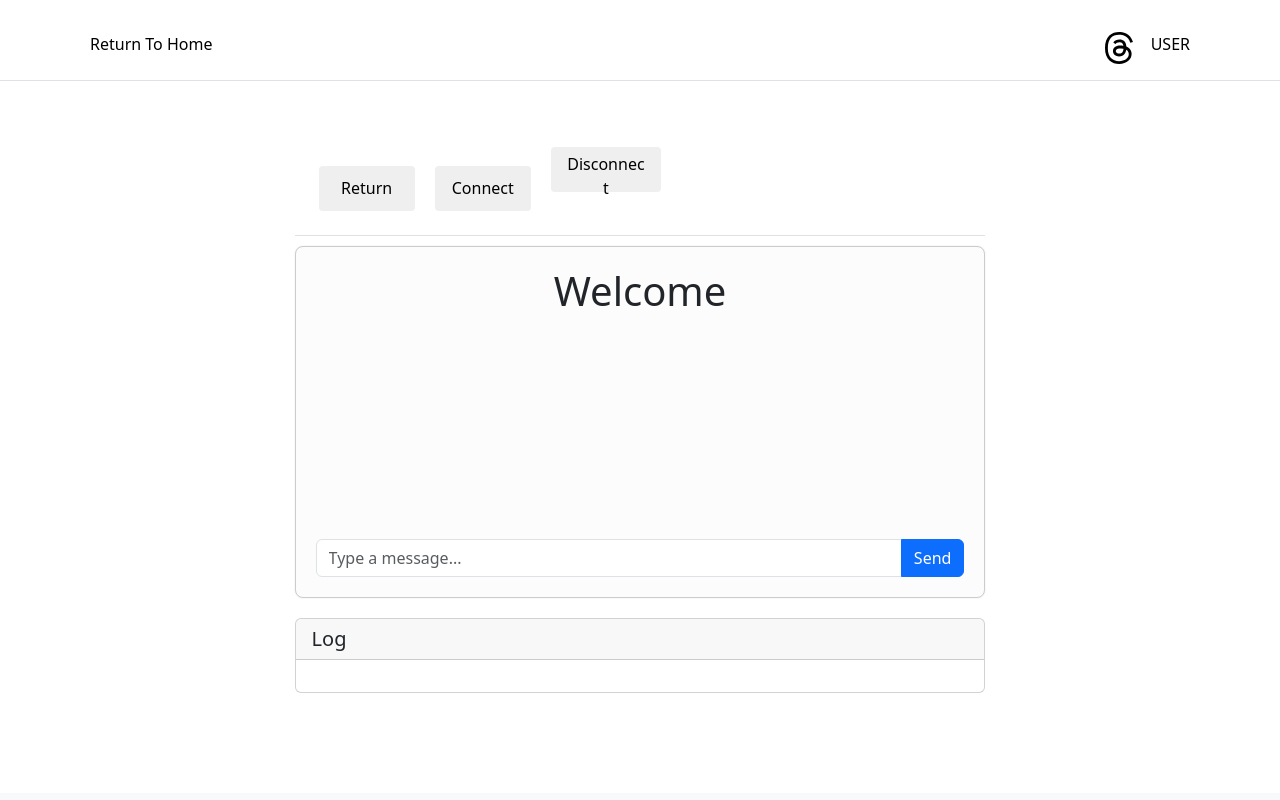
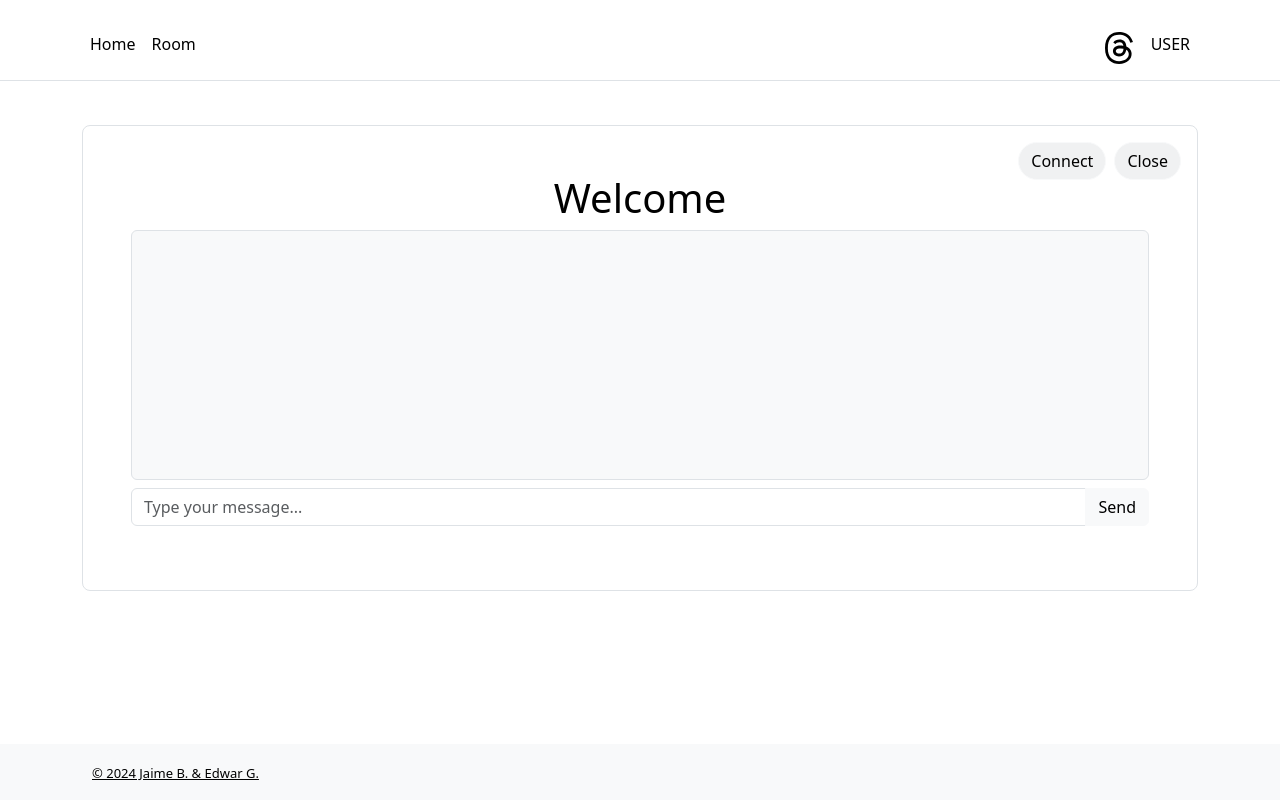
Before and after one commit to YERCKEN/PARCIAL-2-HPAIV-ChatWebsockets, a Django app: template chat/templates/chatroom.html in a window 1280 px wide. Run offline with Django 3.2, Linux system fonts and the light colour scheme; the template is opened without the code that fills it, so the values that code supplies are empty; some libraries are stand-ins or nearby versions.

Commit message:
update welcome

```diff
--- a/chat/templates/chatroom.html
+++ b/chat/templates/chatroom.html
@@ -67,10 +67,16 @@
     <nav class="py-2 border-bottom">
       <div class="container d-flex flex-wrap">
         <ul class="nav me-auto">
+
           <li class="nav-item"><a href="/"
               class="nav-link link-body-emphasis px-2 link-offset-2 link-underline-opacity-25 link-underline-opacity-100-hover active"
-              aria-current="page">Return To Home</a>
+              aria-current="page">Home</a>
           </li>
+          <li class="nav-item"><a href="/room"
+              class="nav-link link-body-emphasis px-2 link-offset-2 link-underline-opacity-25 link-underline-opacity-100-hover">Room</a>
+          </li>
+
+
         </ul>
         <ul class="nav">
           <li class="nav-item"><a href="#" class="nav-link link-body-emphasis px-2">
@@ -80,7 +86,7 @@
                   d="M6.321 6.016c-.27-.18-1.166-.802-1.166-.802.756-1.081 1.753-1.502 3.132-1.502.975 0 1.803.327 2.394.948s.928 1.509 1.005 2.644q.492.207.905.484c1.109.745 1.719 1.86 1.719 3.137 0 2.716-2.226 5.075-6.256 5.075C4.594 16 1 13.987 1 7.994 1 2.034 4.482 0 8.044 0 9.69 0 13.55.243 15 5.036l-1.36.353C12.516 1.974 10.163 1.43 8.006 1.43c-3.565 0-5.582 2.171-5.582 6.79 0 4.143 2.254 6.343 5.63 6.343 2.777 0 4.847-1.443 4.847-3.556 0-1.438-1.208-2.127-1.27-2.127-.236 1.234-.868 3.31-3.644 3.31-1.618 0-3.013-1.118-3.013-2.582 0-2.09 1.984-2.847 3.55-2.847.586 0 1.294.04 1.663.114 0-.637-.54-1.728-1.9-1.728-1.25 0-1.566.405-1.967.868ZM8.716 8.19c-2.04 0-2.304.87-2.304 1.416 0 .878 1.043 1.168 1.6 1.168 1.02 0 2.067-.282 2.232-2.423a6.2 6.2 0 0 0-1.528-.161" />
               </svg>
             </a></li>
-          <li class="nav-item"><a href="#" class="nav-link link-body-emphasis px-2">USER</a></li>
+          <li class="nav-item"><a href="#" class="nav-link link-body-emphasis px-2" id="usernavbar">USER</a></li>
         </ul>
       </div>
     </nav>
@@ -106,42 +112,56 @@
   </div>
 
 
-  <div class="container-fluid vh-100 d-flex justify-content-center align-items-center">
+  <div class="container my-1">
 
-    <div class="container-main">
+    <div class="position-relative p-5 text-center text-muted bg-body border border-dashed rounded-3">
 
-      <div class="card border-0 border-bottom" style="border-radius: 0; border-bottom: 2px solid #000;">
-        <div class="card-body m-0">
-          <button class="sbutton" style="width: 96px;" onclick="location.href='/'">Return</button>
-          <button class="sbutton" style="width: 96px;" id="connectButton" onclick="">Connect</button>
-          <button class="sbutton" style="width: 110px;" id="disconnectButton" onclick="">Disconnect</button>
-        </div>
+      <div class="position-absolute top-0 end-0 d-flex align-items-start p-3 gap-2">
+        <!-- boton para conectar -->
+        <button type="button" id="connectButton" class="btn btn-light bg-secondary bg-opacity-10 rounded-5"
+          aria-label="Connect">
+          Connect
+        </button>
+
+        <!-- boton de cerrar -->
+        <button type="button" class="btn btn-light bg-secondary bg-opacity-10 rounded-5" aria-label="Close"
+          id="closeButton">
+          Close
+        </button>
+
+
       </div>
 
+      <!-- titulo del chat -->
+      <h1 class="text-body-emphasis">Welcome</h1>
 
-      <div class="chat-container container-fluid">
+      <!-- Contenedor para los mensajes -->
+      <div id="chat-messages" class="bg-light border rounded p-3 my-2 overflow-auto"
+        style="height: 250px; min-height: 128px; max-height: 300px;">
 
-        <h1 class="display-6 text-center">Welcome</h1>
+        <!-- Aqui van los mensajes de chat -->
 
-        <div id="chat-box">
+        <!--
+        <div class="text-start mb-2">
+          <strong>User 1:</strong> Hello, how are you?
+        </div>
 
-        </div>
-        <div class="input-group mt-3">
-          <input type="text" class="form-control" placeholder="Type a message..." aria-label="Chat input"
-            id="messageInput">
-          <button class="btn btn-primary" id="sendButton" type="button">Send</button>
-        </div>
+        <div class="text-end mb-2">
+          <strong>You:</strong> I'm good, thanks!
+        </div> -->
+
+
       </div>
 
-      <div class="card" style="margin-top: 20px;  margin-bottom: 100px;">
-        <h5 class="card-header">Log</h5>
-        <div id="chat-log" class="card-body" style="max-height: 128px; overflow-y: auto;">
-
-        </div>
+      <!-- Campo de entrada para mensajes -->
+      <div class="input-group mb-3">
+        <input type="text" class="form-control" placeholder="Type your message..." aria-label="Chat message"
+          aria-describedby="button-send" id="input-message">
+        <button class="btn btn-light" type="button" id="buttonSend">Send</button>
       </div>
+    </div>
 
 
-    </div>
 
   </div>
 
@@ -154,75 +174,75 @@
 
 
   <script>
-
     let chatSocket = null;
     let username = null;
+    let localUserName = "";
 
-    function writeMessage(str_sender, str_message) {
-      const chatBox = document.getElementById('chat-box');
-      const messageElement = document.createElement('p');
-      messageElement.innerHTML = `<strong>${str_sender}: </strong> ${str_message}`;
-      chatBox.appendChild(messageElement);
-      chatBox.scrollTop = chatBox.scrollHeight;
+    // Función para escribir el mensaje en el contenedor de chat
+    function writeMessage(str_sender, str_message, isSentByUser) {
+      const chatMessages = document.getElementById('chat-messages');
+      const messageElement = document.createElement('div');
+
+      // Alinear el mensaje dependiendo de si es enviado o recibido
+      messageElement.className = isSentByUser ? 'text-end mb-2' : 'text-start mb-2';
+      messageElement.innerHTML = `<strong>${str_sender}:</strong> ${str_message}`;
+
+      // Agregar el mensaje al contenedor
+      chatMessages.appendChild(messageElement);
+
+      // Hacer scroll hacia abajo automáticamente
+      chatMessages.scrollTop = chatMessages.scrollHeight;
     }
 
+    // Función para conectarse al WebSocket
     function connectWebSocket() {
       if (!username) {
         console.log("Username not set!");
         return;
       }
 
-      const chatLog = document.getElementById('chat-log');
-
       if (chatSocket && chatSocket.readyState === WebSocket.OPEN) {
         console.log("Already connected!");
-        chatLog.innerHTML += `<p class="card-text"> Already connected! </p>`;
-        chatLog.scrollTop = chatLog.scrollHeight;
         return;
       }
 
       chatSocket = new WebSocket('ws://' + window.location.host + '/ws/chatroom/welcome/');
 
-      chatSocket.onopen = function (e) {
+      chatSocket.onopen = function () {
         console.log("Connected to the WebSocket server");
-        chatLog.innerHTML += `<p class="card-text"> Connected to the WebSocket server! </p>`;
-        chatLog.scrollTop = chatLog.scrollHeight;
       };
 
       chatSocket.onmessage = function (e) {
         const data = JSON.parse(e.data);
-        writeMessage(data.username, data.message);
+
+        if(username == data.username){
+          writeMessage("You", data.message, true); // Mensajes recibidos se alinean a la izquierda
+        }else{
+          writeMessage(data.username, data.message, false); // Mensajes recibidos se alinean a la izquierda
+        }
+
       };
 
-      chatSocket.onclose = function (e) {
+      chatSocket.onclose = function () {
         console.log("Disconnected from the WebSocket server");
-        chatLog.innerHTML += `<p class="card-text"> Disconnected from the server.</p>`;
-        chatLog.scrollTop = chatLog.scrollHeight;
       };
 
       chatSocket.onerror = function (e) {
         console.log("WebSocket error: ", e);
-        chatLog.innerHTML += `<p class="card-text">WebSocket error: ${e}</p>`;
-        chatLog.scrollTop = chatLog.scrollHeight;
       };
     }
 
+    // Función para desconectarse del WebSocket
     function disconnectWebSocket() {
-
-      const chatLog = document.getElementById('chat-log');
-
       if (chatSocket && chatSocket.readyState === WebSocket.OPEN) {
         chatSocket.close();
         console.log("Disconnected manually from the WebSocket server");
-        chatLog.innerHTML += `<p class="card-text">Disconnected from the server.</p>`;
-        chatLog.scrollTop = chatLog.scrollHeight;
       } else {
-        chatLog.innerHTML += `<p class="card-text">No active connection to disconnect.</p>`;
-        chatLog.scrollTop = chatLog.scrollHeight;
+        console.log("No active connection to disconnect.");
       }
     }
 
-    // Abrir el modal para solicitar el nombre
+    // Abrir el modal para solicitar el nombre de usuario
     document.getElementById('connectButton').onclick = function () {
       const usernameModal = new bootstrap.Modal(document.getElementById('usernameModal'), {
         backdrop: 'static',
@@ -231,12 +251,14 @@
       usernameModal.show();
     };
 
-    // Confirmar el nombre y conectar al WebSocket
+    // Confirmar el nombre de usuario y conectar al WebSocket
     document.getElementById('confirmUsernameButton').onclick = function () {
       const input = document.getElementById('usernameInput').value.trim();
 
       if (input) {
         username = input;
+        document.getElementById('usernavbar').textContent = username;
+        localUserName = username;
         connectWebSocket();
 
         // Cerrar el modal una vez que el usuario haya ingresado su nombre
@@ -248,26 +270,32 @@
     };
 
     // Enviar mensaje cuando se presiona el botón "Send"
-    document.getElementById('sendButton').onclick = function () {
-      const messageInput = document.getElementById('messageInput');
+    document.getElementById('buttonSend').onclick = function () {
+      const messageInput = document.getElementById('input-message');
       const message = messageInput.value.trim();
 
       if (message && chatSocket && chatSocket.readyState === WebSocket.OPEN) {
+        // Enviar mensaje al servidor WebSocket
         chatSocket.send(JSON.stringify({
           'username': username,
           'message': message
         }));
 
+        // Mostrar mensaje enviado en el chat alineado a la derecha
+        //writeMessage('You', message, true);
+
+        // Limpiar el campo de entrada
         messageInput.value = '';
       } else {
-        console.log("No message sent!");
+        console.log("No message sent or no WebSocket connection.");
       }
     };
 
-    document.getElementById('disconnectButton').onclick = disconnectWebSocket;
-    ment.getElementById('disconnectButton').onclick = disconnectWebSocket;
+    //git 1234
+    // Desconectar cuando se presiona el botón "Close"
+    document.getElementById('closeButton').onclick = disconnectWebSocket;
+  </script>
 
-  </script>
 
 </body>
 
--- a/chat/templates/echoroom.html
+++ b/chat/templates/echoroom.html
@@ -65,7 +65,6 @@
   </header>
 
 
-
   <div class="container my-1">
 
     <div class="position-relative p-5 text-center text-muted bg-body border border-dashed rounded-3">
@@ -115,6 +114,8 @@
         <button class="btn btn-light" type="button" id="buttonSend">Send</button>
       </div>
     </div>
+
+
 
   </div>
 
```
